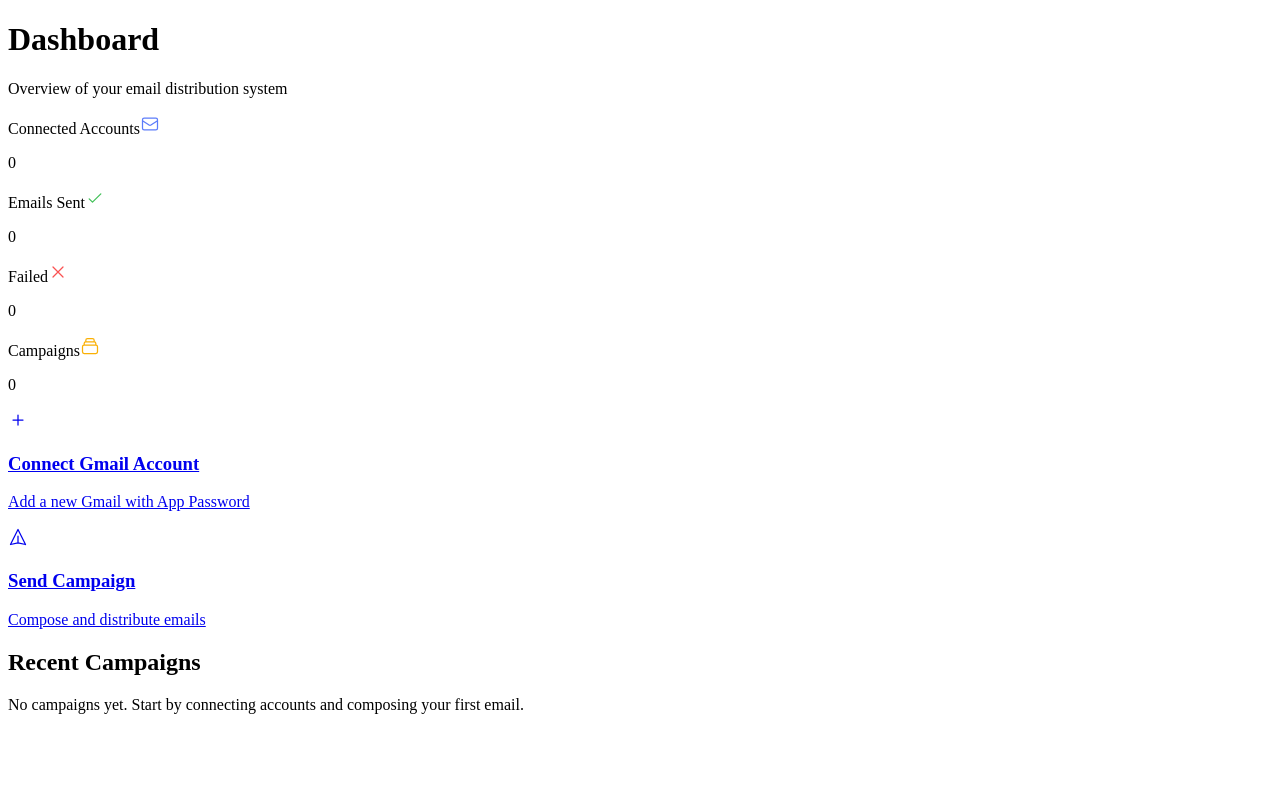
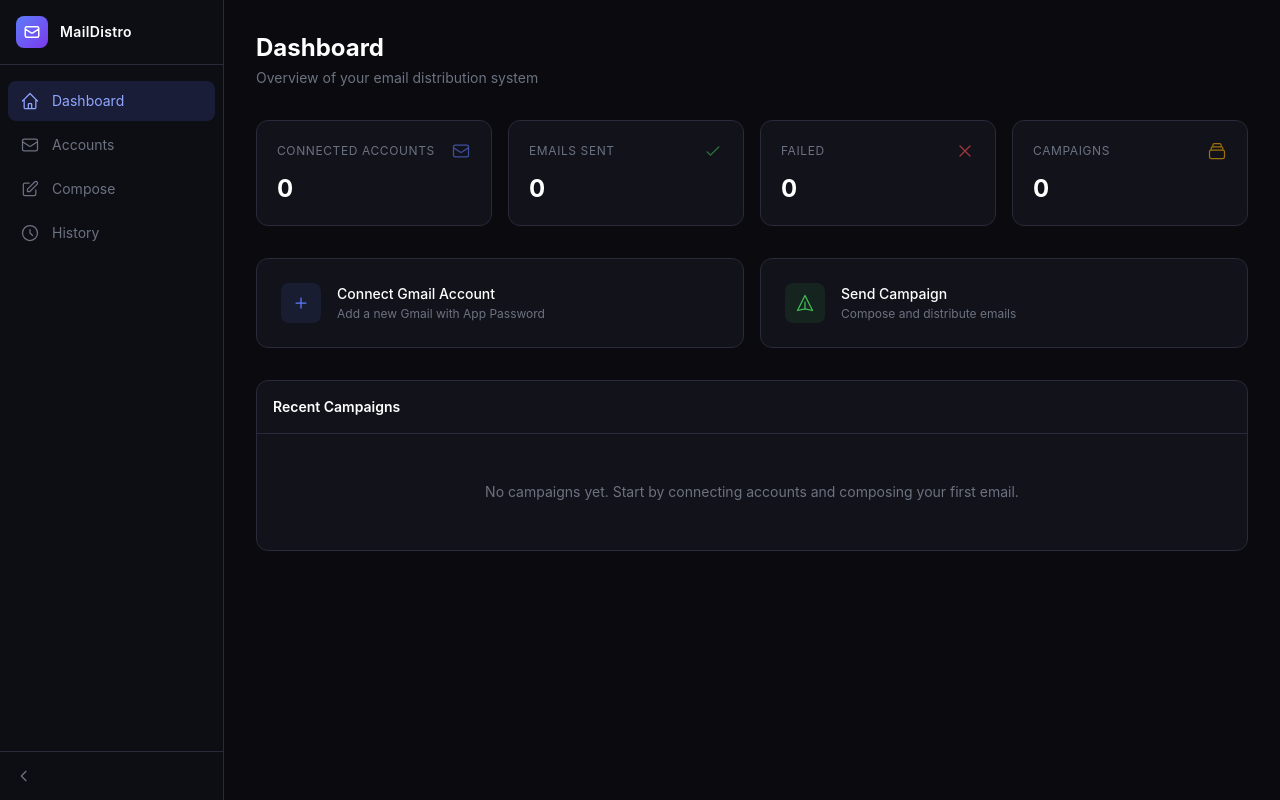
Before and after one commit to limethsith-create/email-distributor, a Next.js app: page / in a window 1280 px wide. Built offline with nearby package versions, Linux system fonts and the light colour scheme.

Commit message:
Add Sidebar component and RootLayout for app structure

```diff
--- /dev/null
+++ b/src/app/layout.js
@@ -0,0 +1,111 @@
+'use client';
+
+import './globals.css';
+import { useState } from 'react';
+import Link from 'next/link';
+import { usePathname } from 'next/navigation';
+
+function Sidebar() {
+  const pathname = usePathname();
+  const [collapsed, setCollapsed] = useState(false);
+
+  const links = [
+    {
+      href: '/',
+      label: 'Dashboard',
+      icon: (
+        <svg width="20" height="20" fill="none" viewBox="0 0 24 24" stroke="currentColor" strokeWidth="1.5">
+          <path strokeLinecap="round" strokeLinejoin="round" d="M3 12l2-2m0 0l7-7 7 7M5 10v10a1 1 0 001 1h3m10-11l2 2m-2-2v10a1 1 0 01-1 1h-3m-6 0a1 1 0 001-1v-4a1 1 0 011-1h2a1 1 0 011 1v4a1 1 0 001 1m-6 0h6" />
+        </svg>
+      ),
+    },
+    {
+      href: '/accounts',
+      label: 'Accounts',
+      icon: (
+        <svg width="20" height="20" fill="none" viewBox="0 0 24 24" stroke="currentColor" strokeWidth="1.5">
+          <path strokeLinecap="round" strokeLinejoin="round" d="M3 8l7.89 5.26a2 2 0 002.22 0L21 8M5 19h14a2 2 0 002-2V7a2 2 0 00-2-2H5a2 2 0 00-2 2v10a2 2 0 002 2z" />
+        </svg>
+      ),
+    },
+    {
+      href: '/compose',
+      label: 'Compose',
+      icon: (
+        <svg width="20" height="20" fill="none" viewBox="0 0 24 24" stroke="currentColor" strokeWidth="1.5">
+          <path strokeLinecap="round" strokeLinejoin="round" d="M11 5H6a2 2 0 00-2 2v11a2 2 0 002 2h11a2 2 0 002-2v-5m-1.414-9.414a2 2 0 112.828 2.828L11.828 15H9v-2.828l8.586-8.586z" />
+        </svg>
+      ),
+    },
+    {
+      href: '/history',
+      label: 'History',
+      icon: (
+        <svg width="20" height="20" fill="none" viewBox="0 0 24 24" stroke="currentColor" strokeWidth="1.5">
+          <path strokeLinecap="round" strokeLinejoin="round" d="M12 8v4l3 3m6-3a9 9 0 11-18 0 9 9 0 0118 0z" />
+        </svg>
+      ),
+    },
+  ];
+
+  return (
+    <aside
+      className={`fixed left-0 top-0 h-screen bg-[#0d0d14] border-r border-[#2a2a3a] transition-all duration-300 z-50 flex flex-col ${
+        collapsed ? 'w-16' : 'w-56'
+      }`}
+    >
+      <div className="p-4 border-b border-[#2a2a3a] flex items-center gap-3">
+        <div className="w-8 h-8 rounded-lg bg-gradient-to-br from-[#5c7cfa] to-[#7c3aed] flex items-center justify-center flex-shrink-0">
+          <svg width="18" height="18" fill="none" viewBox="0 0 24 24" stroke="white" strokeWidth="2">
+            <path strokeLinecap="round" strokeLinejoin="round" d="M3 8l7.89 5.26a2 2 0 002.22 0L21 8M5 19h14a2 2 0 002-2V7a2 2 0 00-2-2H5a2 2 0 00-2 2v10a2 2 0 002 2z" />
+          </svg>
+        </div>
+        {!collapsed && (
+          <span className="text-sm font-semibold text-white tracking-wide">MailDistro</span>
+        )}
+      </div>
+
+      <nav className="flex-1 py-4 px-2 space-y-1">
+        {links.map((link) => {
+          const isActive = pathname === link.href;
+          return (
+            <Link key={link.href} href={link.href}
+              className={`flex items-center gap-3 px-3 py-2.5 rounded-lg text-sm transition-all ${
+                isActive
+                  ? 'bg-[#5c7cfa]/15 text-[#91a7ff]'
+                  : 'text-[#6b7280] hover:text-[#e8e8ed] hover:bg-[#1a1a25]'
+              }`}>
+              <span className="flex-shrink-0">{link.icon}</span>
+              {!collapsed && <span>{link.label}</span>}
+            </Link>
+          );
+        })}
+      </nav>
+
+      <button onClick={() => setCollapsed(!collapsed)}
+        className="p-4 border-t border-[#2a2a3a] text-[#6b7280] hover:text-white transition-colors">
+        <svg width="16" height="16" fill="none" viewBox="0 0 24 24" stroke="currentColor" strokeWidth="2"
+          className={`transition-transform ${collapsed ? 'rotate-180' : ''}`}>
+          <path strokeLinecap="round" strokeLinejoin="round" d="M15 19l-7-7 7-7" />
+        </svg>
+      </button>
+    </aside>
+  );
+}
+
+export default function RootLayout({ children }) {
+  return (
+    <html lang="en">
+      <head>
+        <title>MailDistro - Email Distribution System</title>
+        <meta name="description" content="Multi-account Gmail email distribution system" />
+      </head>
+      <body className="antialiased">
+        <Sidebar />
+        <main className="ml-56 min-h-screen p-8">
+          {children}
+        </main>
+      </body>
+    </html>
+  );
+}
```
